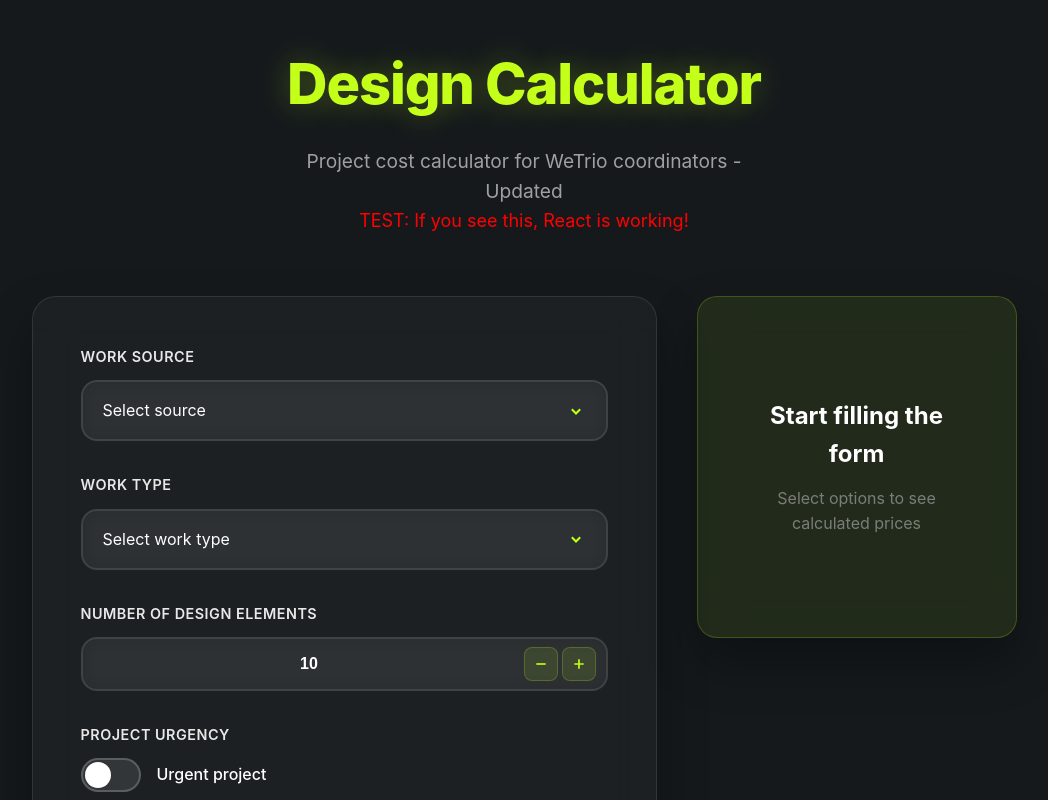
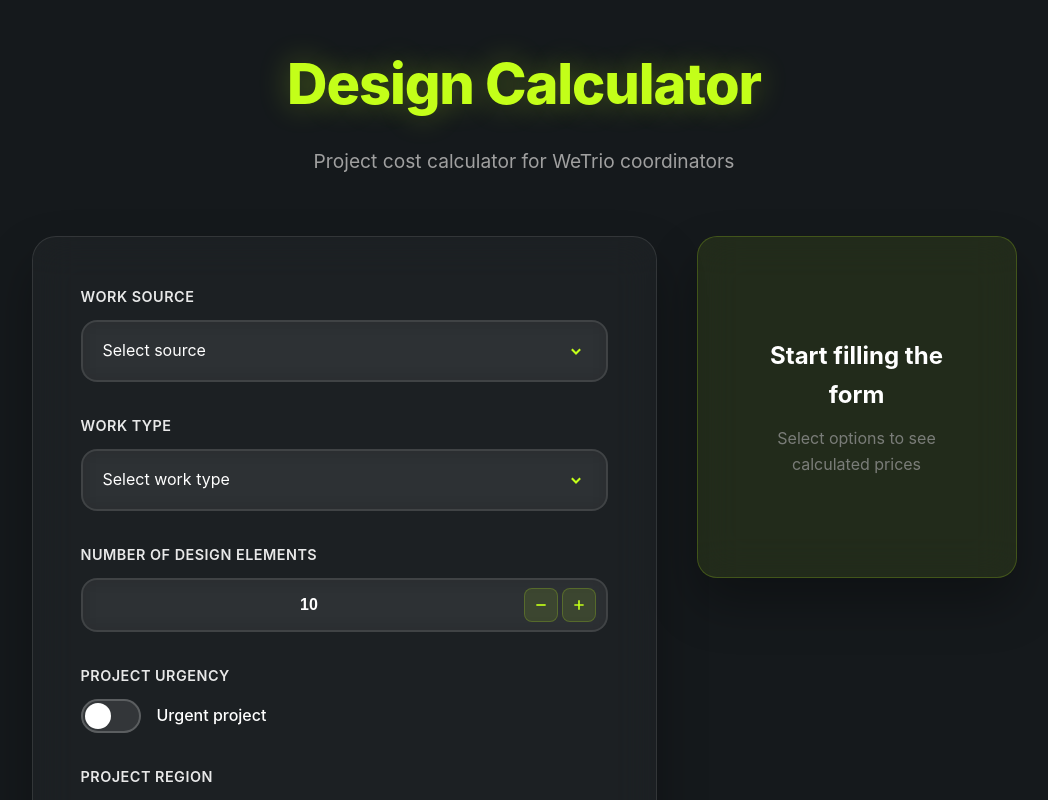
Before and after one commit to nkerft/design-calculator-web, a React (Create React App) app: page / in a window 1280 px wide. Shown: the top 800 px of the page, without its empty margins (116-1164 px from the left). Built offline with nearby package versions, Linux system fonts and the light colour scheme.

Commit message:
Remove test message - site is working

```diff
--- a/src/App.tsx
+++ b/src/App.tsx
@@ -250,8 +250,7 @@ const App: React.FC = () => {
     <div className="container">
       <div className="header">
         <h1>Design Calculator</h1>
-        <p>Project cost calculator for WeTrio coordinators - Updated</p>
-        <p style={{color: 'red', fontSize: '18px'}}>TEST: If you see this, React is working!</p>
+        <p>Project cost calculator for WeTrio coordinators</p>
       </div>
 
       <div className="main-content">
```
